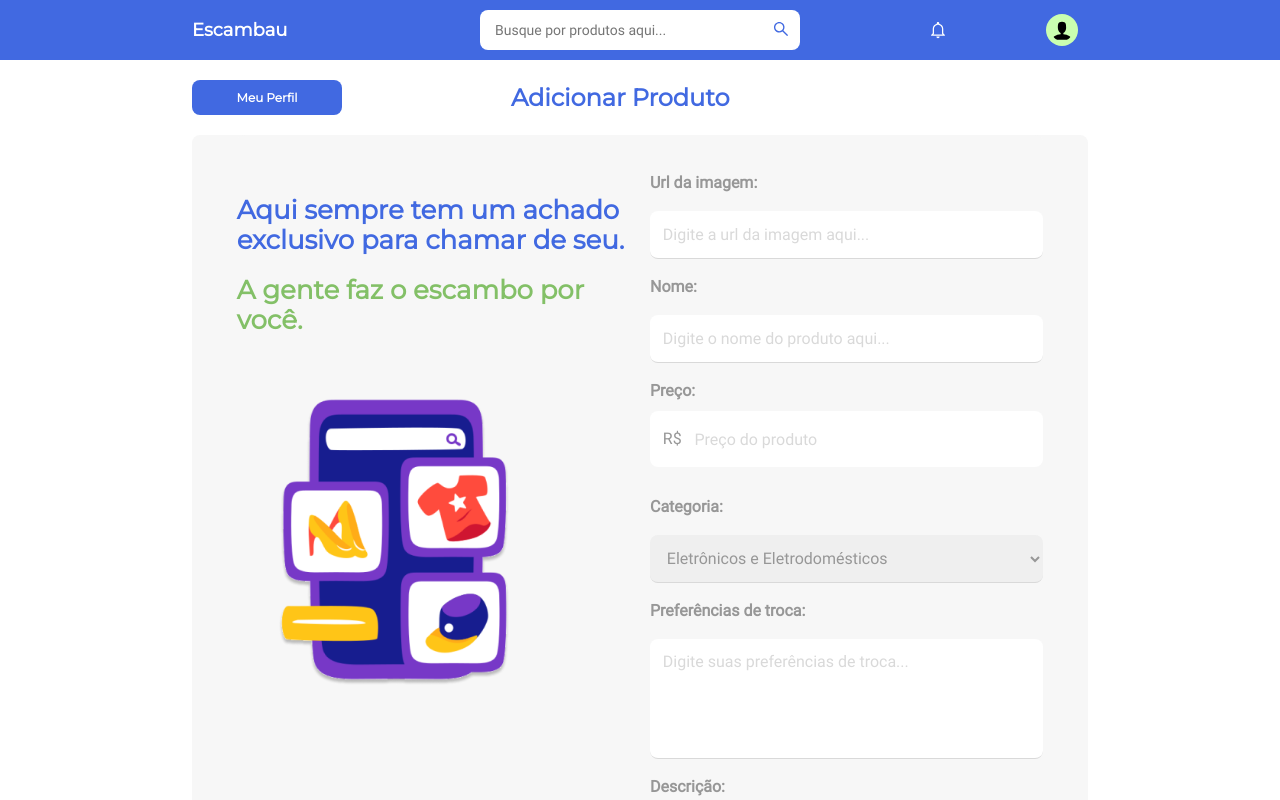
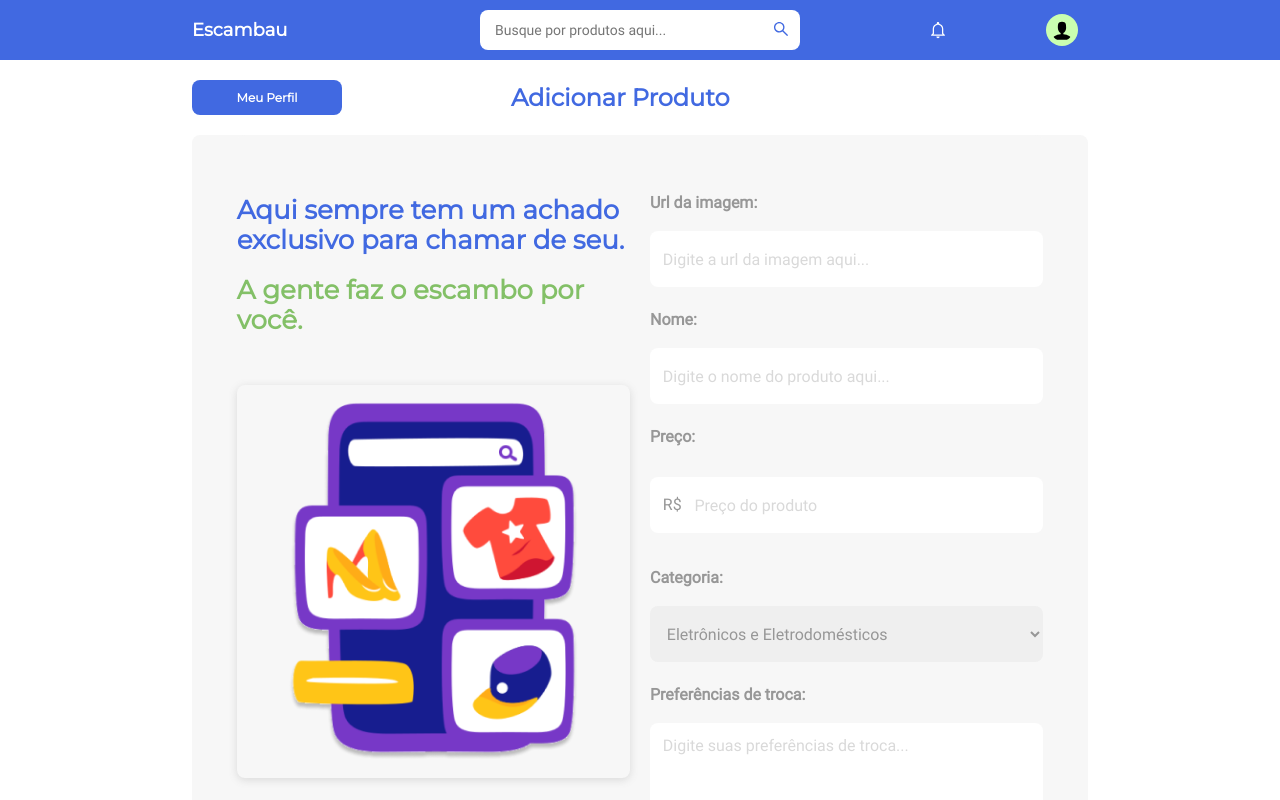
Before and after one commit to Escambau/escambau, a React (Create React App) app: page /addproduct in a window 1280 px wide. Shown: the top 800 px of the page. Built offline with nearby package versions, Linux system fonts and the light colour scheme; no server answers; sample sign-in values are in the browser's storage.

Commit message:
fix: erros corrigidos e ajustes feitos no addProduct

```diff
--- a/src/components/FormAddProduct/index.tsx
+++ b/src/components/FormAddProduct/index.tsx
@@ -68,9 +68,6 @@ export const FormAddProduct = () => {
             <option value="Utensílios Domésticos">Utensílios Domésticos</option>
             <option value="Automotivos">Automotivos</option>
             <option value="Instrumentos Musicais">Instrumentos Musicais</option>
-            <option value="Utensílios Domésticos">Utensílios Domésticos</option>
-            <option value="Automotivos">Automotivos</option>
-            <option value="Instrumentos Musicais">Instrumentos Musicais</option>
             <option value="Decoração">Decoração</option>
             <option value="Entretenimento">Entretenimento</option>
             <option value="Pets">Pets</option>
--- a/src/components/FormAddProduct/style.ts
+++ b/src/components/FormAddProduct/style.ts
@@ -54,17 +54,20 @@ export const FormAdd = styled.form`
     flex-direction: column;
     align-items: flex-start;
 
-    gap: 20px;
-
     span {
       color: var(--redSpan);
       font-size: 14px;
       font-weight: 500;
+
+      margin-top: 5px;
     }
     label {
       color: var(--grey);
       font-size: 16px;
       font-weight: 800;
+
+      margin-bottom: 20px;
+      margin-top: 20px;
     }
     .input-standard,
     select {
@@ -129,20 +132,29 @@ export const FormAdd = styled.form`
   @media (min-width: 768px){
     width: 50%;
 
+    div {
+
+      span {
+          font-size: 14px;
+          color: var(--redSpan);
+      }
+
       .input-standard,
       select {
         height: 7vh;
-      border: none;
         border-radius: 8px;
         outline: 0;
         color: var(--grey);
         font-size: 16px;
         padding: 0 1vw;
+        border-bottom: none;
+        border: none;
       }
 
       textarea {
         width: 100%;
         border-bottom: none;
+        border: none;
         border-radius: 8px;
         padding: 1vw;
 
@@ -179,4 +191,5 @@ export const FormAdd = styled.form`
         }
       }
     }
+  }
 `
--- a/src/pages/AddProduct/style.ts
+++ b/src/pages/AddProduct/style.ts
@@ -120,13 +120,10 @@ export const ContainerAddProduct = styled.main`
             padding-top: 50px;
 
             img {
-              display: flex;
-              justify-content: center;
-              align-items: center;
-
-              margin-right: 20px;
-
-              max-width: 80%;
+              display: block;
+              max-width: 100%;
+              border-radius: 8px;
+              box-shadow: rgba(99, 99, 99, 0.2) 0px 2px 8px 0px;
             }
           }
         }
```
Lines whose indentation alone changed are shown as unchanged.
